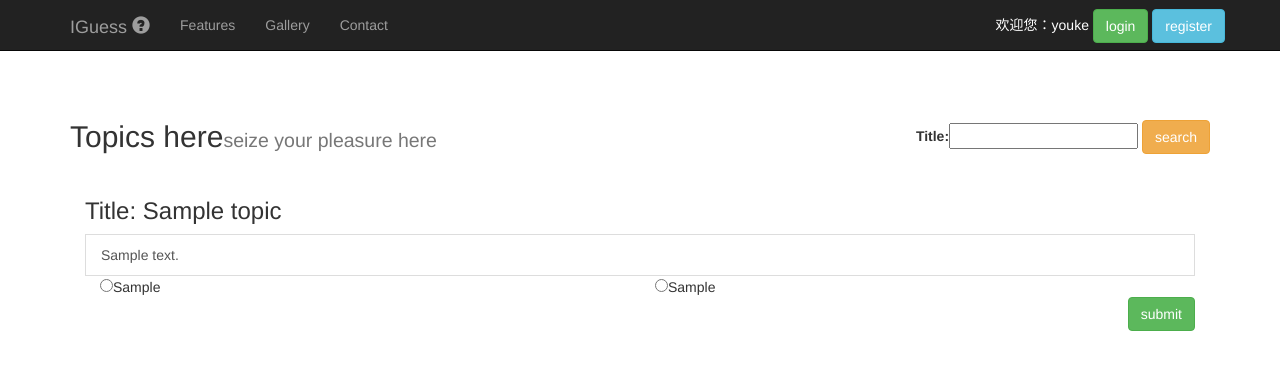
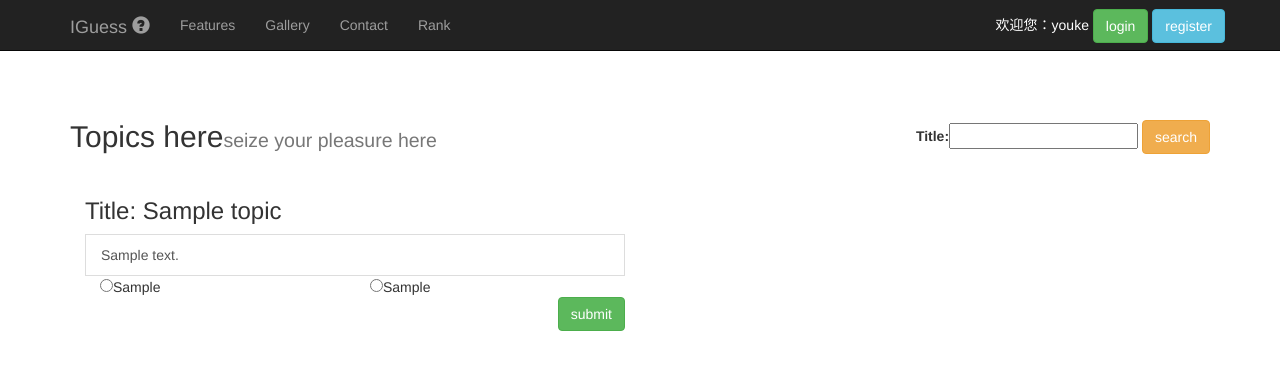
Before and after one commit to kinglouisxviii/Iguess, a Django app: page /index/ in a window 1280 px wide. Shown: the top 370 px of the page. Run offline with Django 3.2, Linux system fonts and the light colour scheme; tables that the repository leaves empty hold one stand-in row (values such as "Sample post"); some libraries are stand-ins or nearby versions.

Commit message:
I post the first version of rank system which is simple and ugly.
Choose system exists problems, I think more than one form will be POST when submiting, and maybe we will not use radio for choose.

```diff
--- a/Iguess/urls.py
+++ b/Iguess/urls.py
@@ -13,4 +13,5 @@ urlpatterns = patterns('',
     url(r'^index/$', 'main.views.index'),
     url(r'^logout/$', 'main.views.logout_view'),
     url(r'^choose/$', 'main.views.choose'),
+    url(r'^rank/$','main.views.rank')
 )
--- a/main/templates/base.html
+++ b/main/templates/base.html
@@ -38,7 +38,7 @@
 					<span class="icon-bar"></span>
 				</button>
 
-				<a href="index.html" class="navbar-brand">IGuess <span class="glyphicon glyphicon-question-sign"></span></a>
+				<a href="/index/" class="navbar-brand">IGuess <span class="glyphicon glyphicon-question-sign"></span></a>
 			</div> <!-- end navbar-header -->
 
 			<div class="collapse navbar-collapse" id="navbar-collapse">
@@ -46,6 +46,7 @@
 					<li><a href="#section-features">Features</a></li>
 					<li><a href="#section-gallery">Gallery</a></li>
 					<li><a href="#section-contact">Contact</a></li>
+					<li><a href="/rank/">Rank</a></li>
 				</ul>
 				<div style="margin-top: 9px;">
 				{% if request.user.is_authenticated %}
--- a/main/templates/index.html
+++ b/main/templates/index.html
@@ -13,7 +13,7 @@
     </div>
     <div class="topicBox">
         {% for topic in topics %}
-        <div class="col-lg-12 panel-body">
+        <div class="col-lg-6 panel-body">
         <form class="topic" action="/choose/" method="post">
             <input type="hidden" name="id" value="{{topic.id}}">
             <h3>Title: {{topic.title}}</h3>
--- a/main/views.py
+++ b/main/views.py
@@ -28,8 +28,6 @@ def register(request):
 
 def login_view(request):
 	error = False
-	if request.user.is_authenticated():
-		return HttpResponse('already authenticate')
 	if request.method == 'POST':
 		username = request.POST['username']
 		password = request.POST['password']
@@ -71,7 +69,7 @@ def choose(request):
 			topic_ID = request.POST['id']
 			if Player_Topic.objects.filter(user_id = user_ID).exists():
 				return HttpResponse('You have already bet this topic')
-			if Topic.objects.get(topic_id = topic_ID).due < datetime.datetime.now():
+			if Topic.objects.get(topic_id = topic_ID).due > datetime.datetime.now():
 				return HttpResponse('This topic is already due')
 			choice = bool(int(request.POST['choice']))
 			new = Player_Topic()
@@ -81,3 +79,10 @@ def choose(request):
 			new.save()
 			return HttpResponseRedirect('/index/')
 		return HttpResponseRedirect('/login/', {'request': request})
+
+def rank(request):
+	if request.user.is_authenticated():
+		rank = Player.objects.order_by('percent')
+		rank = rank[:10]
+		return render(request,'rank.html',{'rank': rank})
+	return render(request,'rank.html')
```
Also changed, not shown: main/templates/rank.html (added, +16 -0 lines), 2 other files.
